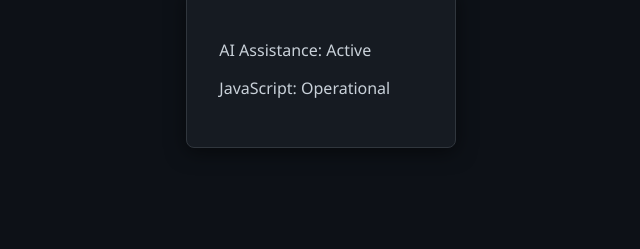
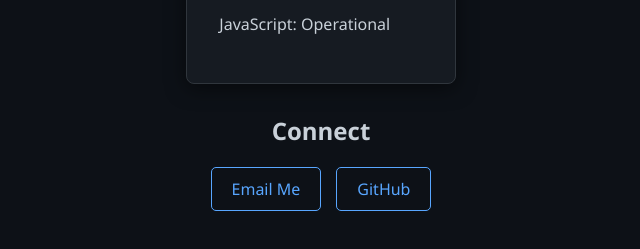
Before and after one commit to Dream-Hoarder/my-2026-site, a plain HTML site: page index.html in a window 1280 px wide. Shown: the part 393-642 px from the top of the page, without its empty margins (319-959 px from the left). Drawn offline with Linux system fonts and the light colour scheme.

Commit message:
Added contact section

```diff
--- a/css/style.css
+++ b/css/style.css
@@ -19,3 +19,28 @@ body {
 
 h1 { color: #58a6ff; }
 strong { color: #3fb950; }
+
+#contact {
+    margin-top: 30px;
+    text-align: center;
+}
+
+.contact-links {
+    display: flex;
+    gap: 15px;
+    justify-content: center;
+}
+
+.btn {
+    padding: 10px 20px;
+    border: 1px solid #58a6ff;
+    border-radius: 5px;
+    color: #58a6ff;
+    text-decoration: none;
+    transition: 0.3s;
+}
+
+.btn:hover {
+    background: #58a6ff;
+    color: #0d1117;
+}
--- a/index.html
+++ b/index.html
@@ -10,10 +10,19 @@
 	<main>
         	<h1>System: Online</h1>
         	<p>Human Developer: <strong>Dream-Hoarder</strong></p>
+
         	<div id="status-card">
            		 <p>AI Assistance: Active</p>
            		 <p id="js-test">JavaScript: Loading...</p>
        		 </div>
+
+       		 <section id="contact">
+           		 <h2>Connect</h2>
+           		 <div class="contact-links">
+               			 <a href="mailto:your-email@example.com" class="btn">Email Me</a>
+                		<a href="https://github.com/Dream-Hoarder" class="btn">GitHub</a>
+           		 </div>
+       		 </section>
    	 </main>
     <script src="js/app.js"></script>
 </body>
```
Lines whose indentation alone changed are shown as unchanged.
